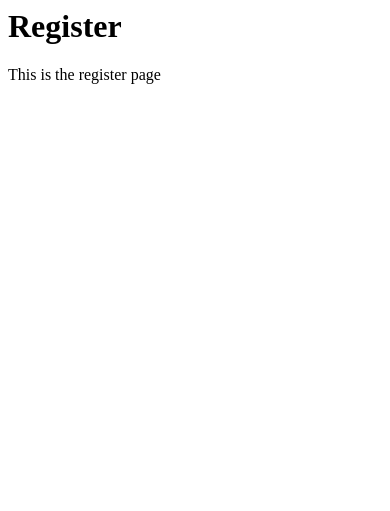
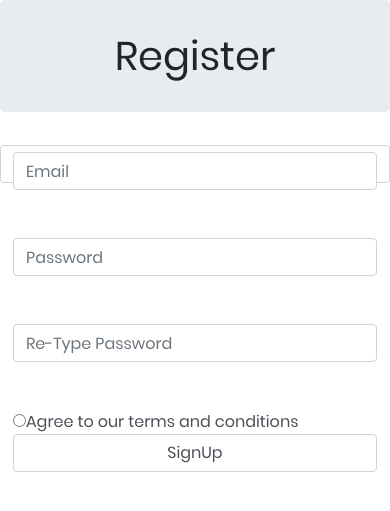
Before and after one commit to wensjuma8/ALC-group-7-meal-logger, a Node server app: page /register in a window 390 px wide. Shown: the top 511 px of the page. Run offline with Node 20, Linux system fonts and the light colour scheme; some libraries are stand-ins or nearby versions.

Commit message:
Add files via upload
added on the register.hbs file

```diff
--- a/views/register.hbs
+++ b/views/register.hbs
@@ -1,9 +1,38 @@
 <html>
-<title>Register</title>
+<head>
+  <link href="https://stackpath.bootstrapcdn.com/bootstrap/4.1.1/css/bootstrap.min.css" rel="stylesheet" integrity="sha384-WskhaSGFgHYWDcbwN70/dfYBj47jz9qbsMId/iRN3ewGhXQFZCSftd1LZCfmhktB" crossorigin="anonymous">
+  	<link rel="stylesheet" type="text/css" href="./css/util.css">
+  	<link rel="stylesheet" type="text/css" href="./css/main.css">
+</head>
+<div class="jumbotron">
+  <title>Register</title>
+  <center><h1>Register</h1>
+  <!--<p>This is the register page</p>-->
+</center>
+</div>
+<body>
+  <div class="row">
+    <div class="col-sm-4">
 
-<body>
-  <h1>Register</h1>
-  <p>This is the register page</p>
+    </div>
+    <div class="col-sm-4">
+
+      <form class="form-control" action="index.html" method="post">
+        <input class="form-control" type="text" name="email" placeholder="Email"><br><br>
+        <input class="form-control" type="password" name="pw" value="" placeholder="Password"><br><br>
+        <input class="form-control" type="password" name="retype" value="" placeholder="Re-Type Password"><br><br>
+        <input class="" type="radio" name="" value="" placeholder="Agree to our terms">Agree to our terms and conditions</input><br>
+        <input class="form-control" type="submit" name="signup" value="SignUp">
+      </form>
+    </div>
+    <div class="col-sm-4">
+
+    </div>
+  </div>
+
 </body>
+<script src="https://stackpath.bootstrapcdn.com/bootstrap/4.1.1/js/bootstrap.min.js" charset="utf-8"></script>
+<script src="https://stackpath.bootstrapcdn.com/bootstrap/4.1.1/js/bootstrap.bundle.min.js" charset="utf-8"></script>
 
+</script>
 </html>
```
